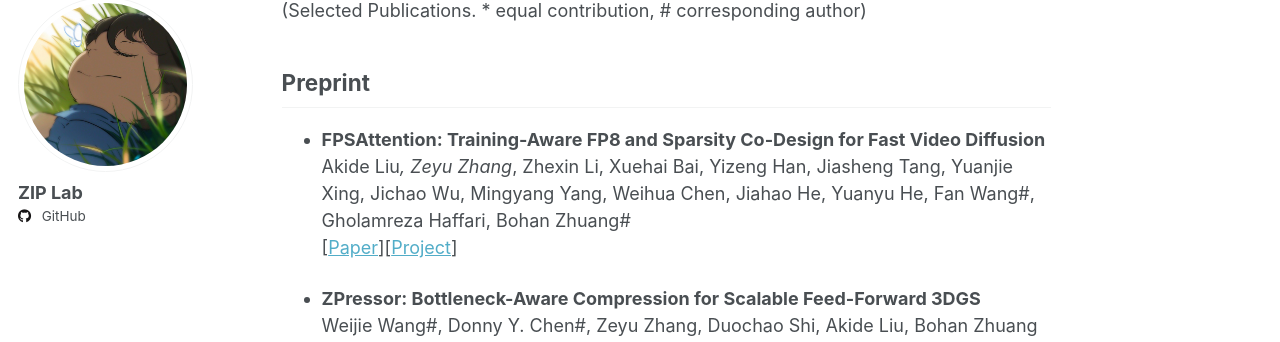
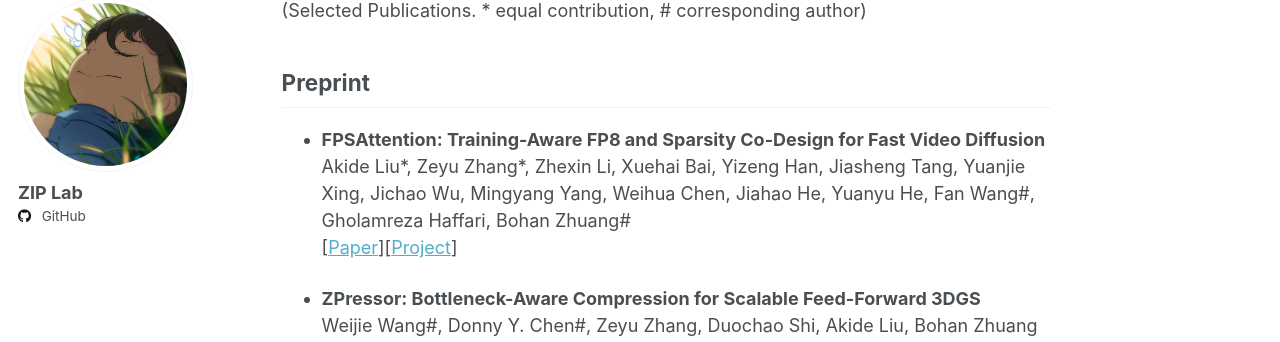
Before and after one commit to ziplab/ziplab.github.io, a Jekyll site: the page built from _pages/publication.md, in a window 1280 px wide and 900 px high. Shown: the part 102-444 px from the top of the window. Built offline with Jekyll 4.4.1, drawn with Linux system fonts in a browser that asks for light colours.

```diff
--- a/_pages/publication.md
+++ b/_pages/publication.md
@@ -7,7 +7,7 @@ author_profile: true
 ## Preprint
 
 - **FPSAttention: Training-Aware FP8 and Sparsity Co-Design for Fast Video Diffusion**
-Akide Liu*, Zeyu Zhang*, Zhexin Li, Xuehai Bai, Yizeng Han, Jiasheng Tang, Yuanjie Xing, Jichao Wu, Mingyang Yang, Weihua Chen, Jiahao He, Yuanyu He, Fan Wang#, Gholamreza Haffari, Bohan Zhuang#
+Akide Liu\*, Zeyu Zhang\*, Zhexin Li, Xuehai Bai, Yizeng Han, Jiasheng Tang, Yuanjie Xing, Jichao Wu, Mingyang Yang, Weihua Chen, Jiahao He, Yuanyu He, Fan Wang#, Gholamreza Haffari, Bohan Zhuang#
 \[[Paper](https://arxiv.org/abs/2506.04648)\]\[[Project](https://fps.ziplab.co)\]
 
 - **ZPressor: Bottleneck-Aware Compression for Scalable Feed-Forward 3DGS**
```
